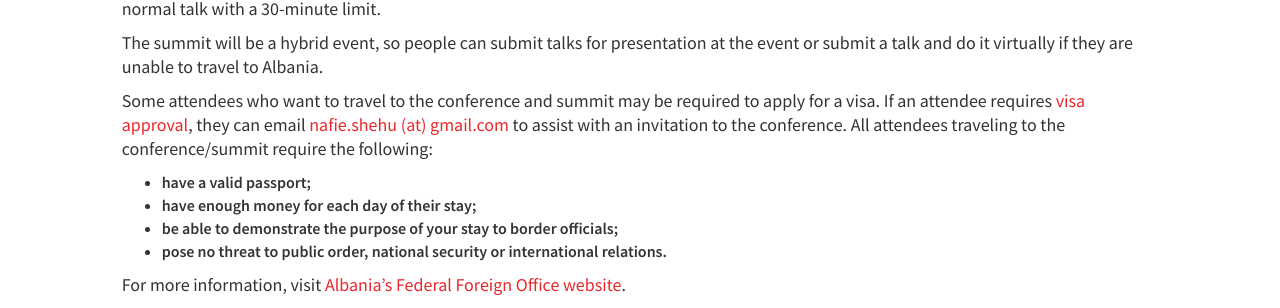
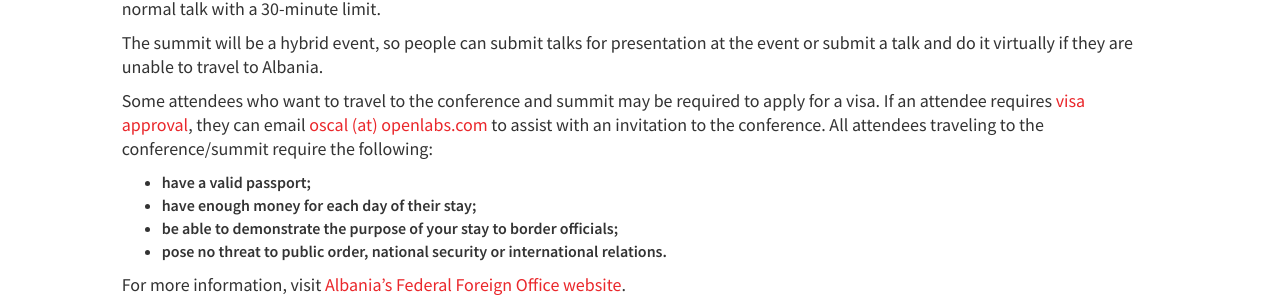
Before and after one commit to OpenLabsHackerspace/OSCAL2022-website, a Jekyll site: the page built from open-susse-summit.html, in a window 1280 px wide and 900 px high, scrolled down 361 px. Shown: the part 147-455 px from the top of the window. Built offline with Jekyll 4.4.1, drawn with Linux system fonts in a browser that asks for light colours; comment, search, counter and statistics services are not loaded.

Commit message:
replace nafie's email with oscal @ openalbs.cc

```diff
--- a/_includes/open-susse-info.html
+++ b/_includes/open-susse-info.html
@@ -13,7 +13,7 @@
         <p>
             Some attendees who want to travel to the conference and summit may be required to apply for a visa.
             If an attendee requires <a href="https://albania.al/visa-procedures/" target="_blank">visa approval</a>,
-            they can email <a href="mailto:nafie.shehu@gmail.com">nafie.shehu (at) gmail.com</a> to assist with an invitation to the conference.
+            they can email <a href="mailto:oscal@openlabs.cc">oscal (at) openlabs.com</a> to assist with an invitation to the conference.
             All attendees traveling to the conference/summit require the following:
         </p>
             <ul>
```
